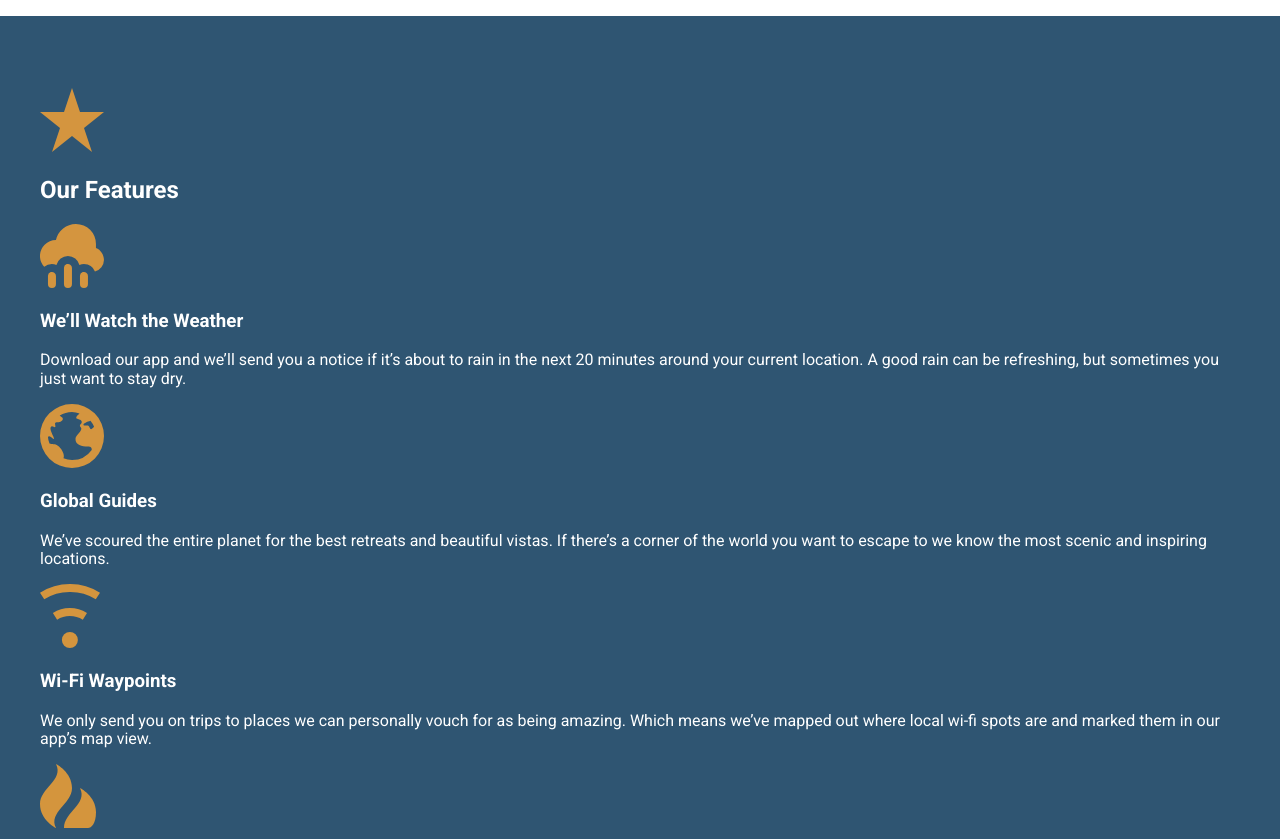
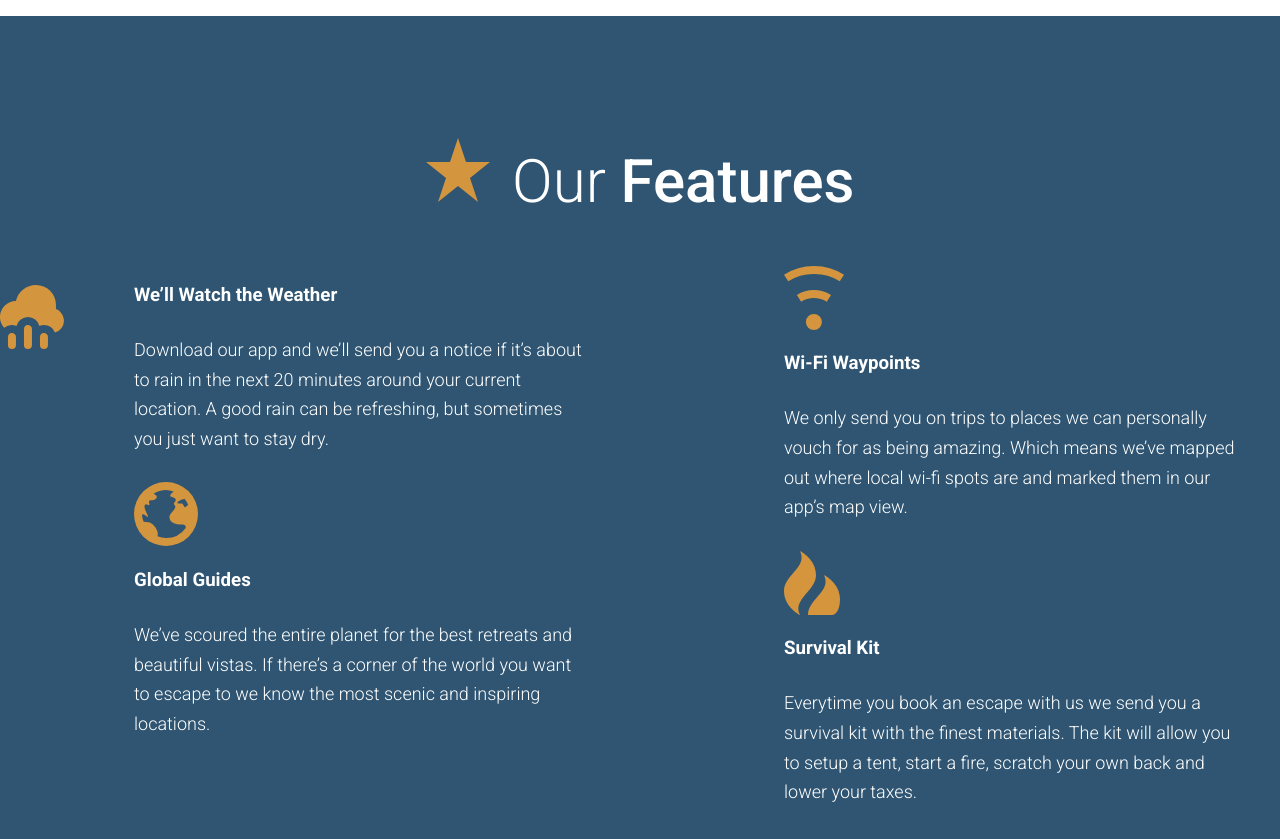
Before and after one commit to ttmwebdesign/travel-siteV2, a website: page app/index.html in a window 1280 px wide. Shown: the part 2160-2999 px from the top of the page. Drawn offline with Linux system fonts and the light colour scheme.

Commit message:
Stuff seems odd, going to merge my branches

```diff
--- /dev/null
+++ b/app/assets/styles/modules/_feature-item.css
@@ -0,0 +1,15 @@
+.feature-item {
+  display: flex;
+  background-color: yellow !important;
+  padding-left: 94px;
+  &__icon {
+    position: absolute;
+    left: 0;
+  }
+  &__title {
+    font-size; 1.875rem;
+    font-weight: 300;
+    margin-bottom: .8rem;
+  }
+
+}
--- a/app/assets/styles/modules/_generic-content-container.css
+++ b/app/assets/styles/modules/_generic-content-container.css
@@ -1,7 +1,7 @@
 .generic-content-container {
   p {
     line-height: 1.65;
-    margin: 1.8rem 0;
+    margin: 0 0 1.8rem 0;
     font-weight: 300;
 
     @mixin atSmall {
--- a/app/assets/styles/modules/_page-section.css
+++ b/app/assets/styles/modules/_page-section.css
@@ -6,7 +6,7 @@
 
 
   &--blue {
-    background-color: $mainBlue;
+    /* background-color: $mainBlue; */
     color: white;
   }
 
--- a/app/assets/styles/modules/_row.css
+++ b/app/assets/styles/modules/_row.css
@@ -6,8 +6,14 @@
   &--gutters {
     margin-right: -65px;
   }
+  &--gutters-large {
+    margin-right: -100px;
+  }
   &--gutters > div {
     padding-right: 65px;
+  }
+  &--gutters-large > div {
+    padding-right: 100px;
   }
   &__b-margin-until-medium {
     margin-bottom: 1rem;
@@ -23,6 +29,9 @@
     &__col-4-larger {
       width: 37%;
     }
+    &__col-6 {
+      width: 50%;
+    }
     &__col-8 {
       width: 66.66%;
     }
--- /dev/null
+++ b/app/assets/styles/modules/_section-title.css
@@ -0,0 +1,13 @@
+.section-title {
+  font-size: 3.75rem;
+  font-weight: 300;
+  text-align: center;
+
+  strong {
+    font-weight: 500;
+  }
+
+  &__icon {
+    margin-right: .5rem;
+  }
+}
--- a/app/assets/styles/styles.css
+++ b/app/assets/styles/styles.css
@@ -9,3 +9,5 @@
 @import "modules/_page-section";
 @import "modules/_row";
 @import "modules/_generic-content-container";
+@import "modules/_section-title";
+@import "modules/_feature-item";
--- a/app/index.html
+++ b/app/index.html
@@ -70,24 +70,35 @@
 
   <div id="features" class="page-section page-section--blue">
     <div class="wrapper">
-      <img src="assets/images/icons/star.svg">
-      <h2>Our Features</h2>
+      <h2 class="section-title"><img class="section-title__icon" src="assets/images/icons/star.svg"> Our <strong>Features</strong></h2>
+      <div class="row row--gutters-large generic-content-container">
+        <div class="row__col-6">
+          <div class="feature-item">
+            <img class="feature-item__icon" src="assets/images/icons/rain.svg">
+            <h3 class="feature-item__title">We&rsquo;ll Watch the Weather</h3>
+            <p>Download our app and we&rsquo;ll send you a notice if it&rsquo;s about to rain in the next 20 minutes around your current location. A good rain can be refreshing, but sometimes you just want to stay dry.</p>
+          </div>
 
-      <img src="assets/images/icons/rain.svg">
-      <h3>We&rsquo;ll Watch the Weather</h3>
-      <p>Download our app and we&rsquo;ll send you a notice if it&rsquo;s about to rain in the next 20 minutes around your current location. A good rain can be refreshing, but sometimes you just want to stay dry.</p>
-
+          <div class="feature-item">
             <img src="assets/images/icons/globe.svg">
             <h3>Global Guides</h3>
             <p>We&rsquo;ve scoured the entire planet for the best retreats and beautiful vistas. If there&rsquo;s a corner of the world you want to escape to we know the most scenic and inspiring locations.</p>
-
+          </div>
+        </div>
+        <div class="row__col-6">
+          <div class="feature-item">
             <img src="assets/images/icons/wifi.svg">
             <h3>Wi-Fi Waypoints</h3>
             <p>We only send you on trips to places we can personally vouch for as being amazing. Which means we&rsquo;ve mapped out where local wi-fi spots are and marked them in our app&rsquo;s map view.</p>
+          </div>
 
+          <div class="feature-item">
             <img src="assets/images/icons/fire.svg">
             <h3>Survival Kit</h3>
             <p>Everytime you book an escape with us we send you a survival kit with the finest materials. The kit will allow you to setup a tent, start a fire, scratch your own back and lower your taxes.</p>
+          </div>
+        </div>
+      </div>
     </div>
   </div>
 
--- a/app/prod/styles/styles.css
+++ b/app/prod/styles/styles.css
@@ -578,8 +578,16 @@ a {
     margin-right: -65px;
   }
 
+.row--gutters-large {
+    margin-right: -100px;
+  }
+
 .row--gutters > div {
     padding-right: 65px;
+  }
+
+.row--gutters-large > div {
+    padding-right: 100px;
   }
 
 .row__b-margin-until-medium {
@@ -595,6 +603,9 @@ a {
     }
     .row__col-4-larger {
       width: 37%;
+    }
+    .row__col-6 {
+      width: 50%;
     }
     .row__col-8 {
       width: 66.66%;
@@ -620,3 +631,27 @@ a {
 .generic-content-container p a {
     font-weight: 700;
   }
+
+.section-title {
+  font-size: 3.75rem;
+  font-weight: 300;
+  text-align: center;
+}
+
+.section-title strong {
+    font-weight: 500;
+  }
+
+.section-title__icon {
+    margin-right: .5rem;
+  }
+
+.feature-item {
+  padding-left: 94px;
+
+}
+
+.feature-item__icon {
+    position: absolute;
+    left: 0;
+  }
```
Lines whose indentation alone changed are shown as unchanged.
